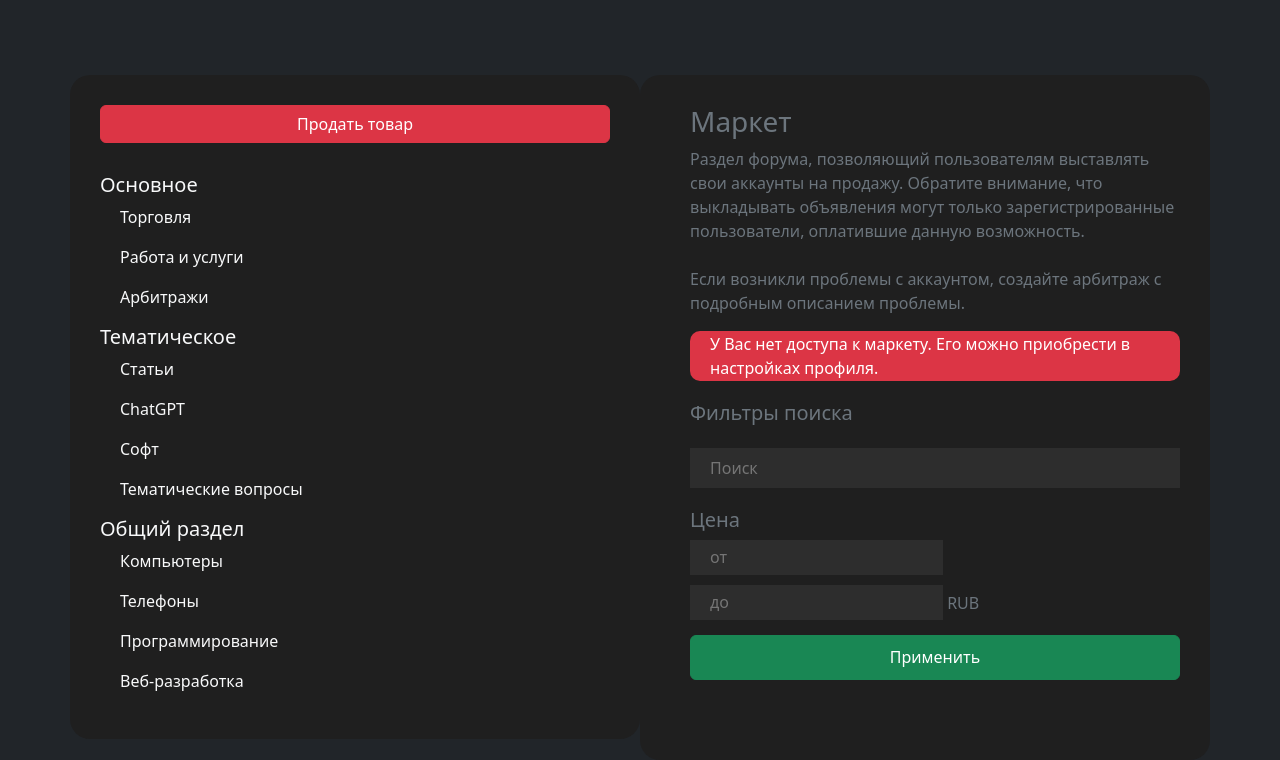
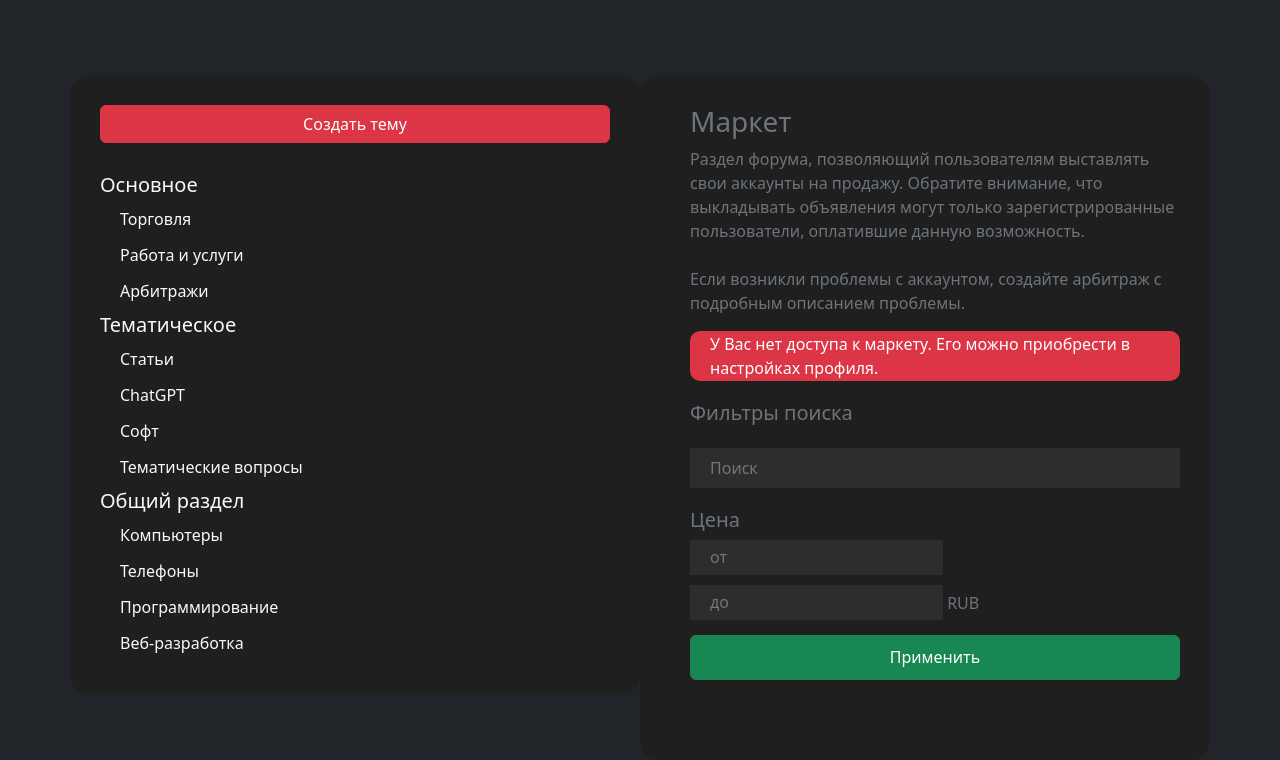
Before and after one commit to summoner1904/forum, a Django app: page /market/ in a window 1280 px wide. Shown: the part 72-832 px from the top of the page. Run offline with Django 4.2, Linux system fonts and the light colour scheme; the visitor is signed in with stand-in values (Sample User, id 1); data that the repository does not hold is empty; some libraries are stand-ins or nearby versions.

Commit message:
Поправлен внешний вид главной страницы.

```diff
--- a/cabinet/views.py
+++ b/cabinet/views.py
@@ -1,4 +1,4 @@
-from .payment import create_bill, check_state
+from .payment import create_bill
 from django.shortcuts import render, get_object_or_404
 from .models import UserProfile, Subscription, Posts, Bill
 from django.contrib.auth.decorators import login_required
--- a/market/templates/market/market.html
+++ b/market/templates/market/market.html
@@ -50,23 +50,23 @@
     <div class="row">
         <div class="col-md-6 col-xxl-3 offset-xxl-0"
              style="background: #1f1f1f;padding: 30px;border-radius: 20px;height: 100%;">
-            <button id="openModalBtn" class="btn btn-danger" type="button" style="width: 100%;margin-bottom: 30px;">
-                Продать товар
-            </button>
+            <a href="{% url 'threads:new_thread' %}" class="btn btn-danger" type="button" style="width: 100%;margin-bottom: 30px;">Создать тему</a>
             <h5 class="text-light">Основное</h5>
-            <p class="text-light" style="margin-left: 20px;">Торговля</p>
-            <p class="text-light" style="margin-left: 20px;">Работа и услуги</p>
-            <p class="text-light" style="margin-left: 20px;">Арбитражи</p>
+            <a href="{% url 'threads:category' 8 %}" class="text-light d-block" style="margin-left: 20px;margin-bottom: 10px;text-decoration:none;">Торговля</a>
+            <a href="{% url 'threads:category' 9 %}" class="text-light d-block" style="margin-left: 20px;margin-bottom: 10px;text-decoration:none;">Работа
+                и услуги</a>
+            <a href="{% url 'threads:category' 10 %}" class="text-light d-block" style="margin-left: 20px;margin-bottom: 10px;text-decoration:none;">Арбитражи</a>
             <h5 class="text-light">Тематическое</h5>
-            <p class="text-light" style="margin-left: 20px;">Статьи</p>
-            <p class="text-light" style="margin-left: 20px;">ChatGPT</p>
-            <p class="text-light" style="margin-left: 20px;">Софт</p>
-            <p class="text-light" style="margin-left: 20px;">Тематические вопросы</p>
+            <a href="{% url 'threads:category' 11 %}" class="text-light d-block" style="margin-left: 20px;margin-bottom: 10px;text-decoration:none;">Статьи</a>
+            <a href="{% url 'threads:category' 12 %}" class="text-light d-block" style="margin-left: 20px;margin-bottom: 10px;text-decoration:none;">ChatGPT</a>
+            <a href="{% url 'threads:category' 13 %}" class="text-light d-block" style="margin-left: 20px;margin-bottom: 10px;text-decoration:none;">Софт</a>
+            <a href="{% url 'threads:category' 14 %}" class="text-light d-block" style="margin-left: 20px;margin-bottom: 10px;text-decoration:none;">Тематические
+                вопросы</a>
             <h5 class="text-light">Общий раздел</h5>
-            <p class="text-light" style="margin-left: 20px;">Компьютеры</p>
-            <p class="text-light" style="margin-left: 20px;">Телефоны</p>
-            <p class="text-light" style="margin-left: 20px;">Программирование</p>
-            <p class="text-light" style="margin-left: 20px;">Веб-разработка</p>
+            <a href="{% url 'threads:category' 15 %}" class="text-light d-block" style="margin-left: 20px;margin-bottom: 10px;text-decoration:none;">Компьютеры</a>
+            <a href="{% url 'threads:category' 16 %}" class="text-light d-block" style="margin-left: 20px;margin-bottom: 10px;text-decoration:none;">Телефоны</a>
+            <a href="{% url 'threads:category' 17 %}" class="text-light d-block" style="margin-left: 20px;margin-bottom: 10px;text-decoration:none;">Программирование</a>
+            <a href="{% url 'threads:category' 18 %}" class="text-light d-block" style="margin-left: 20px;margin-bottom: 10px;text-decoration:none;">Веб-разработка</a>
         </div>
         <div id="myModal" class="modal fade" role="dialog">
             <div class="modal-dialog modal-dialog-centered">
--- a/templates/account/login.html
+++ b/templates/account/login.html
@@ -61,7 +61,7 @@
                         <div class="bs-icon-xl bs-icon-circle bs-icon-primary bs-icon my-4">
                             <svg xmlns="http://www.w3.org/2000/svg" width="1em" height="1em" fill="currentColor"
                                  viewBox="0 0 16 16" class="bi bi-person">
-                                <path d="M8 8a3 3 0 1 0 0-6 3 3 0 0 0 0 6zm2-3a2 2 0 1 1-4 0 2 2 0 0 1 4 0zm4 8c0 1-1 1-1 1H3s-1 0-1-1 1-4 6-4 6 3 6 4zm-1-.004c-.001-.246-.154-.986-.832-1.664C11.516 10.68 10.289 10 8 10c-2.29 0-3.516.68-4.168 1.332-.678.678-.83 1.418-.832 1.664h10z"></path>
+                                <path d="M8 8a3 3 0     1 0 0-6 3 3 0 0 0 0 6zm2-3a2 2 0 1 1-4 0 2 2 0 0 1 4 0zm4 8c0 1-1 1-1 1H3s-1 0-1-1 1-4 6-4 6 3 6 4zm-1-.004c-.001-.246-.154-.986-.832-1.664C11.516 10.68 10.289 10 8 10c-2.29 0-3.516.68-4.168 1.332-.678.678-.83 1.418-.832 1.664h10z"></path>
                             </svg>
                         </div>
                         <form class="login" method="POST" action="{% url 'account_login' %}">
--- a/threads/views.py
+++ b/threads/views.py
@@ -34,4 +34,4 @@ def thread(request, thread_id):
 def category_threads(request, category_id):
     category = get_object_or_404(Category, pk=category_id)
     threads = Thread.objects.filter(category=category)
-    return render(request, 'threads/category_thread.html', {'threads': threads})
+    return render(request, 'threads/category_thread.html', {'threads': threads, 'category': category})
```
Also changed, not shown: market/templates/market/index.html (+8 -1 lines).
